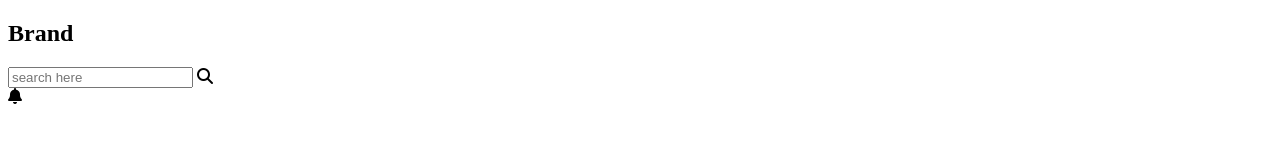
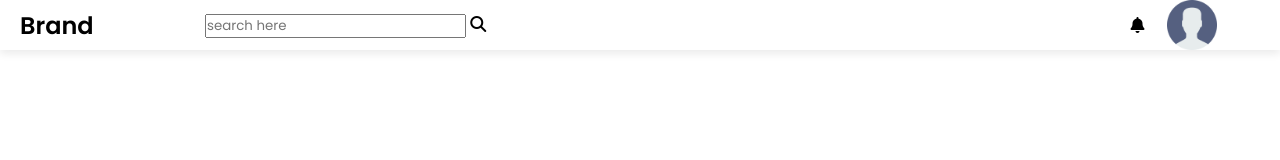
Before and after one commit to Wandiya/Livestock_Dashboard, a plain HTML site: page index.html in a window 1280 px wide. Drawn offline with Linux system fonts and the light colour scheme.

Commit message:
added styles

```diff
--- a/index.html
+++ b/index.html
@@ -3,8 +3,25 @@
 <head>
   <meta charset="UTF-8">
   <meta name="viewport" content="width=device-width, initial-scale=1.0">
+ <!-- custom stylesheet -->
   <link rel="stylesheet" href="style.css">
-  <link rel="stylesheet" href="path/to/font-awesome/css/font-awesome.min.css">
+
+  <!-- Google fonts -->
+  <link rel="preconnect" href="https://fonts.googleapis.com" />
+  <link rel="preconnect" href="https://fonts.gstatic.com" crossorigin />
+  <link
+    href="https://fonts.googleapis.com/css2?family=Inter:wght@500&display=swap"
+    rel="stylesheet"
+  />
+
+  <link rel="preconnect" href="https://fonts.googleapis.com" />
+  <link rel="preconnect" href="https://fonts.gstatic.com" crossorigin />
+  <link
+    href="https://fonts.googleapis.com/css2?family=Poppins:wght@100;200;300;400;500;600&display=swap"
+    rel="stylesheet"
+  />
+    <!-- Font awesome link -->
+    <link rel="stylesheet" href="https://cdnjs.cloudflare.com/ajax/libs/font-awesome/6.4.0/css/all.min.css"/>
   <title>Admin panel </title>
 </head>
 <body>
@@ -19,7 +36,7 @@
       </div>
       <i class="fas fa-bell"></i>
       <div class="user">
-        <img src="" alt="">
+        <img src="img/user.png" alt="james' pix">
       </div>
     </div>
     <div class="sidebar"></div>
--- a/style.css
+++ b/style.css
@@ -0,0 +1,31 @@
+*{
+  padding:0;
+  margin: 0;
+  box-sizing: border-box;
+  font-family: 'poppins', sans-serif;
+}
+.topbar{
+  position: fixed;
+  background: #fff;
+  box-shadow: 0 4px 8px 0 rgba(0, 0, 0, 0.08);
+  width: 100%;
+  padding: 0 20px;
+  display: grid;
+  grid-template-columns: 2fr 10fr 0.4fr 1fr;
+  align-items: center;
+  z-index: 1;
+}
+.user {
+  position: relative;
+  width: 50px;
+  height: 50px;
+}
+
+.user img{
+  position: absolute;
+  top: 0;
+  left: 0;
+  height: 100%;
+  width: 100%;
+  object-fit: cover;
+}
```
Also changed, not shown: img/user.png (added).
